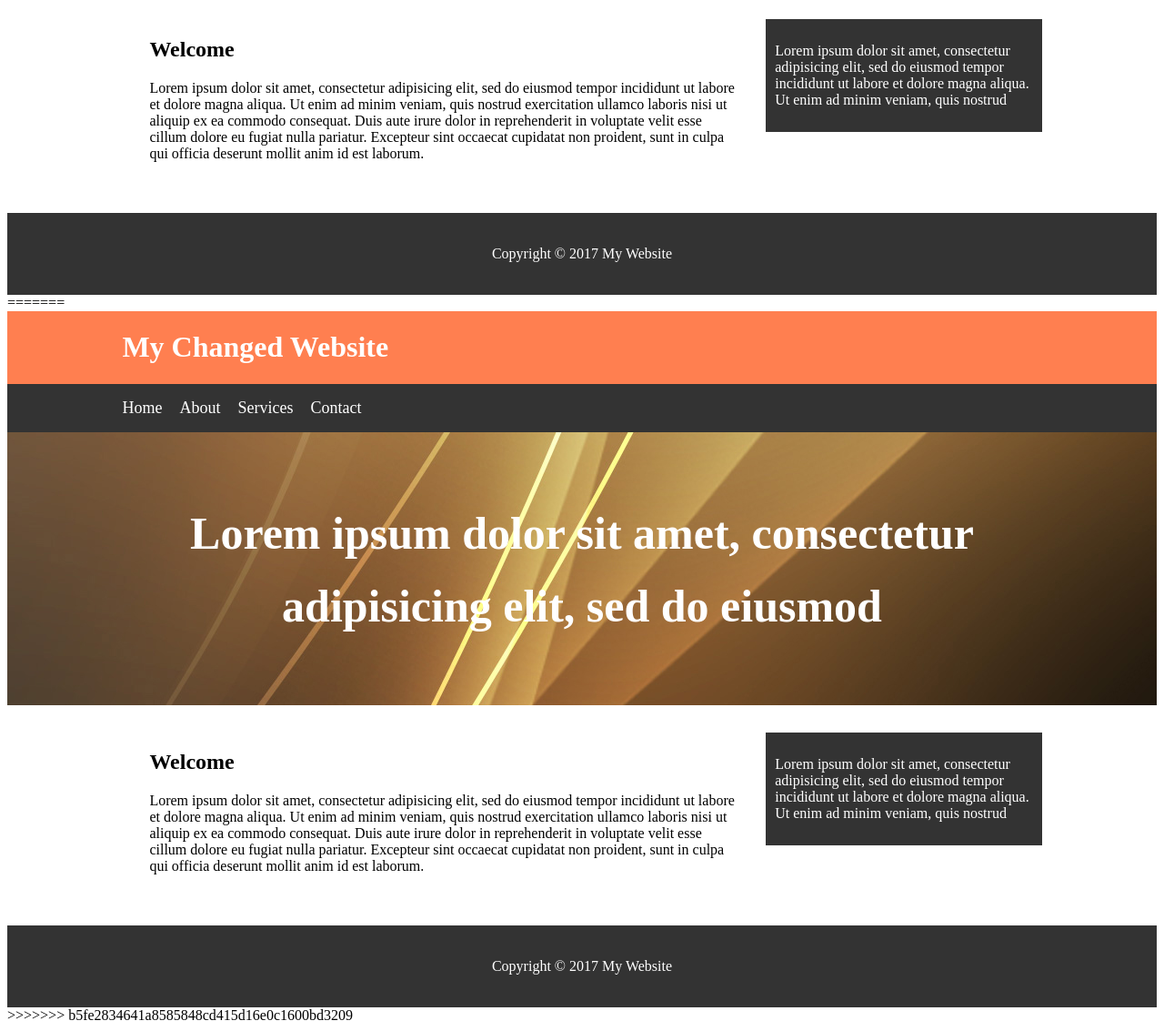
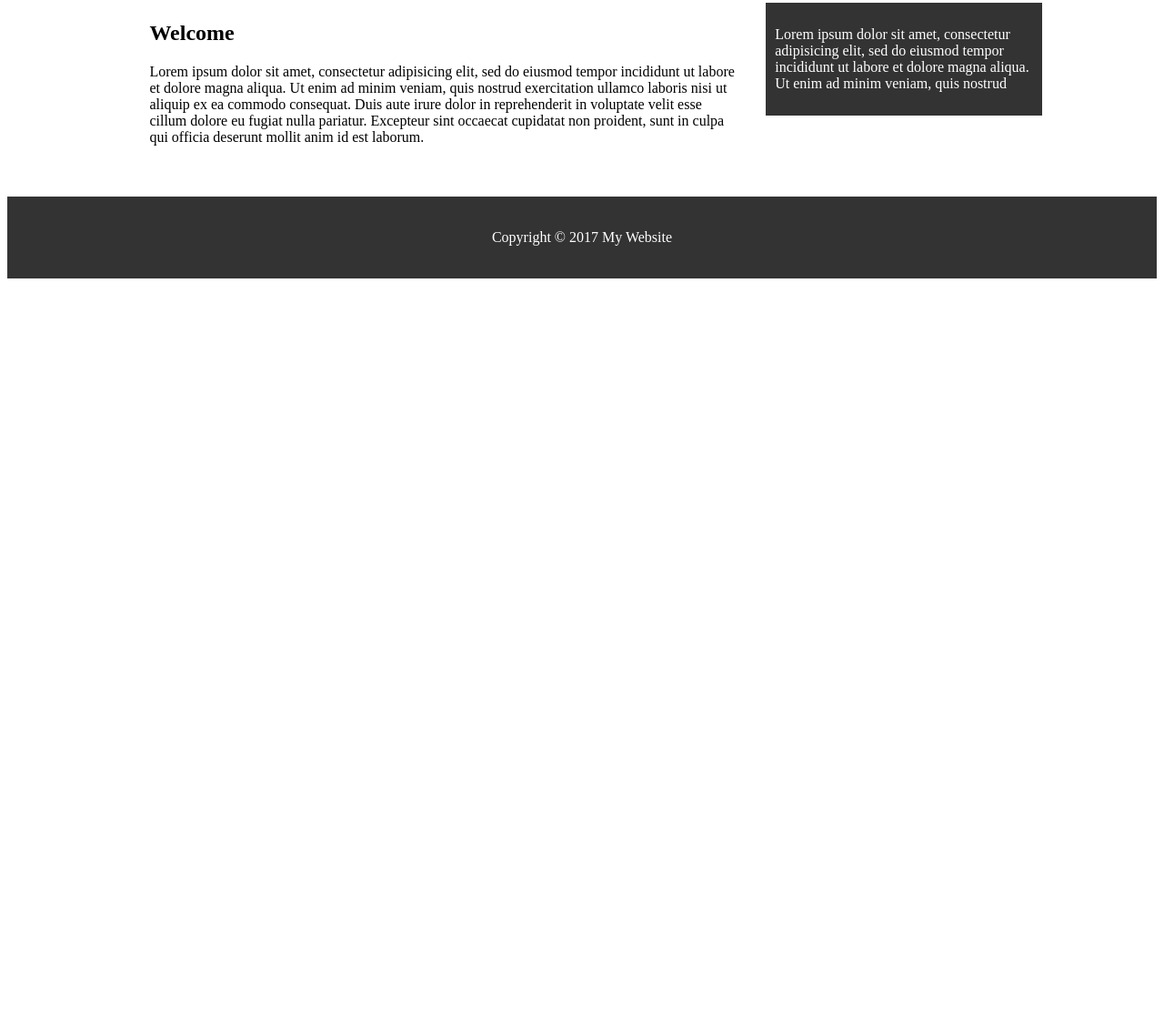
Before and after one commit to sdavies-endgame/TraversyMyWebsite, a plain HTML site: page index.html in a window 1280 px wide. Shown: the part 468-1601 px from the top of the page at 91% size. After the commit the page ends 800 px from the top, so only its background shows below. Drawn offline with Linux system fonts and the light colour scheme.

Commit message:
Update index.html

```diff
--- a/index.html
+++ b/index.html
@@ -1,4 +1,3 @@
-<<<<<<< HEAD
 <!DOCTYPE html>
 <html>
 <head>
@@ -51,58 +50,4 @@
 		<p>Copyright &copy; 2017 My Website</p>
 	</footer>
 </body>
-=======
-<!DOCTYPE html>
-<html>
-<head>
-	<title>My Website</title>
-	<link rel="stylesheet" type="text/css" href="css/style.css">
-</head>
-<body>
-	<header id="main-header">
-		<div class="container">
-			<h1>My Changed Website</h1>
-		</div>
-	</header>
-
-	<nav id="navbar">
-		<div class="container">
-			<ul>
-				<li><a href="#">Home</a></li>
-				<li><a href="#">About</a></li>
-				<li><a href="#">Services</a></li>
-				<li><a href="#">Contact</a></li>
-			</ul>
-		</div>
-	</nav>
-
-	<section id="showcase">
-		<div class="container">
-			<h1>Lorem ipsum dolor sit amet, consectetur adipisicing elit, sed do eiusmod
-			</h1>
-		</div>
-	</section>
-
-	<div class="container">
-		<section id="main">
-			<h1>Welcome</h1>
-			<p>Lorem ipsum dolor sit amet, consectetur adipisicing elit, sed do eiusmod
-			tempor incididunt ut labore et dolore magna aliqua. Ut enim ad minim veniam,
-			quis nostrud exercitation ullamco laboris nisi ut aliquip ex ea commodo
-			consequat. Duis aute irure dolor in reprehenderit in voluptate velit esse
-			cillum dolore eu fugiat nulla pariatur. Excepteur sint occaecat cupidatat non
-			proident, sunt in culpa qui officia deserunt mollit anim id est laborum.</p>
-		</section>
-		<aside id="sidebar">
-			<p>Lorem ipsum dolor sit amet, consectetur adipisicing elit, sed do eiusmod
-			tempor incididunt ut labore et dolore magna aliqua. Ut enim ad minim veniam,
-			quis nostrud </p>
-		</aside>
-	</div>
-
-	<footer id="main-footer">
-		<p>Copyright &copy; 2017 My Website</p>
-	</footer>
-</body>
->>>>>>> b5fe2834641a8585848cd415d16e0c1600bd3209
 </html>
```
